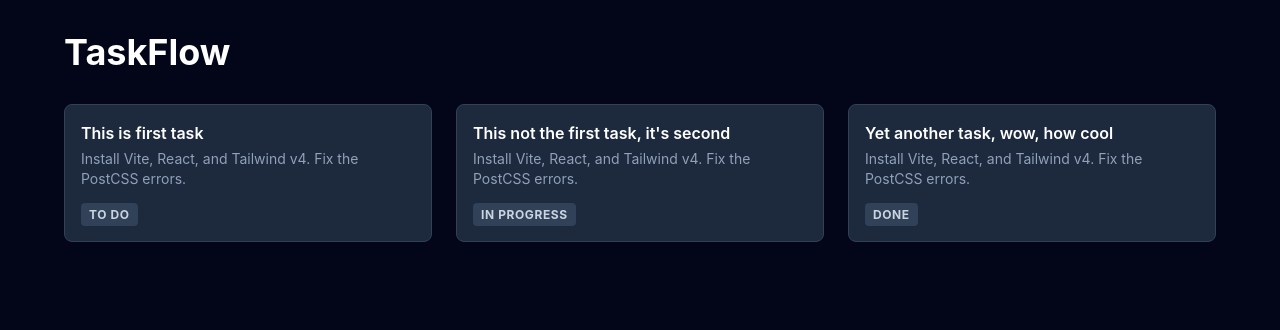
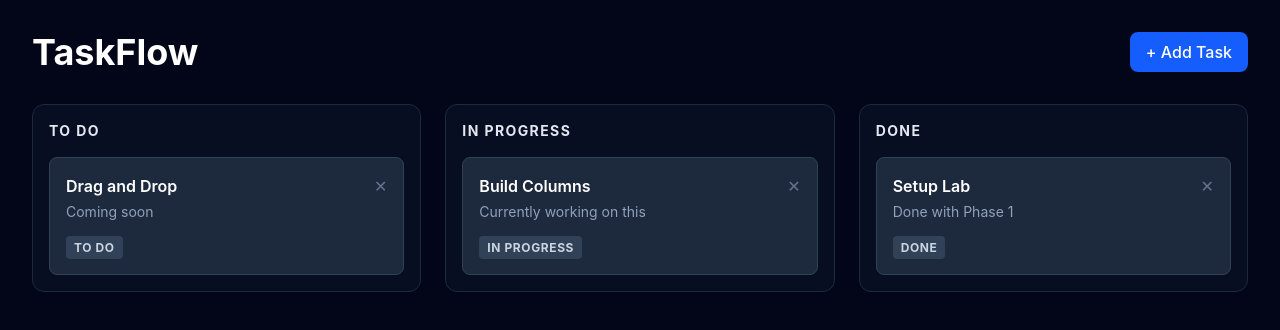
Before and after one commit to Sandro-GG/taskflow, a React (Vite) app: page / in a window 1280 px wide. Shown: the top 330 px of the page. Built offline with nearby package versions, Linux system fonts and the light colour scheme.

Commit message:
Implement delete functionality via prop drilling

```diff
--- a/src/App.tsx
+++ b/src/App.tsx
@@ -1,36 +1,63 @@
 import TaskCard from './components/TaskCard';
 import type { Task } from './types';
+import Column from './components/Column';
+import { useState } from 'react';
 
 function App() {
+  const [tasks, setTasks] = useState<Task[]>([
+    { id: '1', title: 'Setup Lab', description: 'Done with Phase 1', status: 'DONE' },
+    { id: '2', title: 'Build Columns', description: 'Currently working on this', status: 'IN_PROGRESS' },
+    { id: '3', title: 'Drag and Drop', description: 'Coming soon', status: 'TO_DO' },
+  ]);
 
-  const tasks: Task[] = [{
-    id: '1',
-    title: 'This is first task',
-    description: 'Install Vite, React, and Tailwind v4. Fix the PostCSS errors.',
-    status: 'TO_DO'
-  }, {
-    id: '2',
-    title: 'This not the first task, it\'s second',
-    description: 'Install Vite, React, and Tailwind v4. Fix the PostCSS errors.',
-    status: 'IN_PROGRESS'
-  }, {
-    id: '3',
-    title: 'Yet another task, wow, how cool',
-    description: 'Install Vite, React, and Tailwind v4. Fix the PostCSS errors.',
-    status: 'DONE'
+  function addTask() {
+    const newTask: Task = {
+      id: Date.now().toString(),
+      title: 'New Task ' + (tasks.length + 1),
+      description: 'This was created dynamically',
+      status: 'TO_DO'
+    };
+
+    setTasks([...tasks, newTask])
   }
-  ]
+
+  function deleteTask(id: string) {
+    setTasks(tasks.filter(t => t.id !== id))
+  }
+
 
   return (
-    <div className="min-h-screen bg-slate-950 p-8">
-      <div className="max-w-6xl mx-auto">
-        <h1 className="text-4xl font-bold text-white mb-8">TaskFlow</h1>
+    <div className="min-h-screen bg-slate-950 p-8 text-white">
+      <div className="max-w-7xl mx-auto">
+        <header className="flex justify-between items-center mb-8">
+          <h1 className="text-4xl font-bold">TaskFlow</h1>
+          {/* We'll add a "New Task" button here later */}
+          <button
+            onClick={addTask}
+            className="bg-blue-600 hover:bg-blue-500 px-4 py-2 rounded-lg font-medium transition-colors"
+          >
+            + Add Task
+          </button>
+        </header>
 
-        {/* We are "passing props" here. 'task' is the prop name */}
         <div className="grid grid-cols-1 md:grid-cols-3 gap-6">
-          {tasks.map((t) => (
-            <TaskCard key={t.id} task={t} />
-          ))}
+          {/* 4. Use your Column component 3 times */}
+          {/* Pass the title and the filtered array to each */}
+          <Column
+            title="To Do"
+            tasks={tasks.filter(t => t.status === 'TO_DO')}
+            onDelete={deleteTask}
+          />
+          <Column
+            title="In Progress"
+            tasks={tasks.filter(t => t.status === 'IN_PROGRESS')}
+            onDelete={deleteTask}
+          />
+          <Column
+            title="Done"
+            tasks={tasks.filter(t => t.status === 'DONE')}
+            onDelete={deleteTask}
+          />
         </div>
       </div>
     </div>
--- /dev/null
+++ b/src/components/Column.tsx
@@ -0,0 +1,23 @@
+import TaskCard from './TaskCard';
+import type { Task } from '../types';
+
+interface Props {
+    title: string;
+    tasks: Task[];
+    onDelete: (id: string) => void
+}
+
+export default function Column({ title, tasks, onDelete }: Props) {
+    return (
+        <div className="flex flex-col gap-4 bg-slate-900/50 p-4 rounded-xl border border-slate-800">
+            <h2 className="text-slate-200 font-bold uppercase text-sm tracking-widest">{title}</h2>
+            {tasks.map((t) => (
+                <TaskCard
+                    key={t.id}
+                    task={t}
+                    onDelete={onDelete}
+                />
+            ))}
+        </div>
+    );
+}
--- a/src/components/TaskCard.tsx
+++ b/src/components/TaskCard.tsx
@@ -2,12 +2,25 @@ import type { Task } from '../types';
 
 interface Props {
   task: Task;
+  onDelete: (id: string) => void
 }
 
-export default function TaskCard({ task }: Props) {
+export default function TaskCard({ task, onDelete }: Props) {
   return (
-    <div className="bg-slate-800 p-4 rounded-lg border border-slate-700 hover:border-blue-500 transition-colors cursor-pointer">
-      <h3 className="text-white font-semibold">{task.title}</h3>
+    <div className="bg-slate-800 p-4 rounded-lg border border-slate-700 hover:border-blue-500 transition-colors cursor-pointer group relative">
+      <div className="flex justify-between items-start">
+        <h3 className="text-white font-semibold">{task.title}</h3>
+        <button
+          onClick={(e) => {
+            e.stopPropagation();
+            onDelete(task.id);
+          }}
+          className="text-slate-500 hover:text-red-500 transition-colors"
+        >
+          ✕
+        </button>
+      </div>
+
       <p className="text-slate-400 text-sm mt-1">{task.description}</p>
 
       <div className="mt-3">
```
